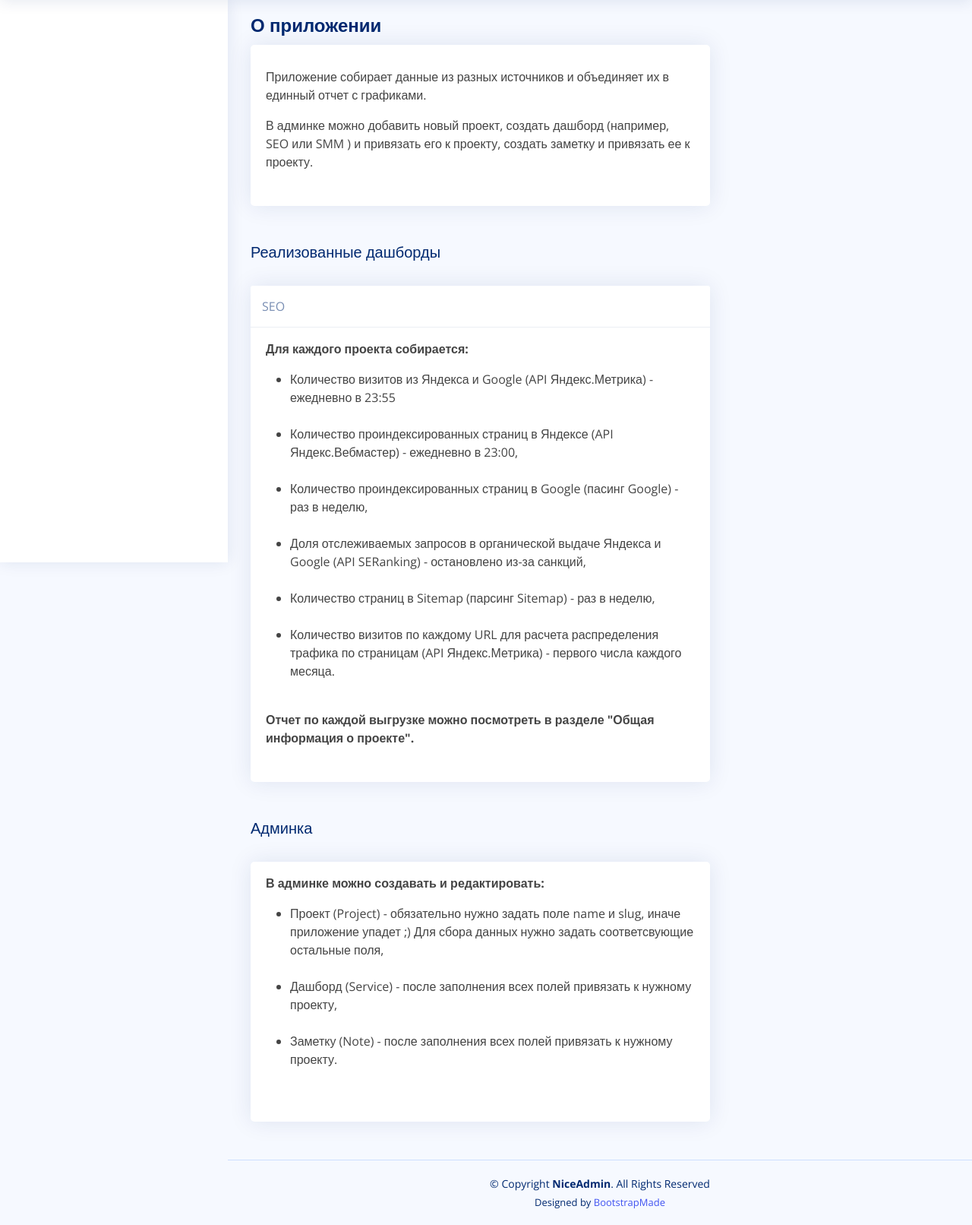
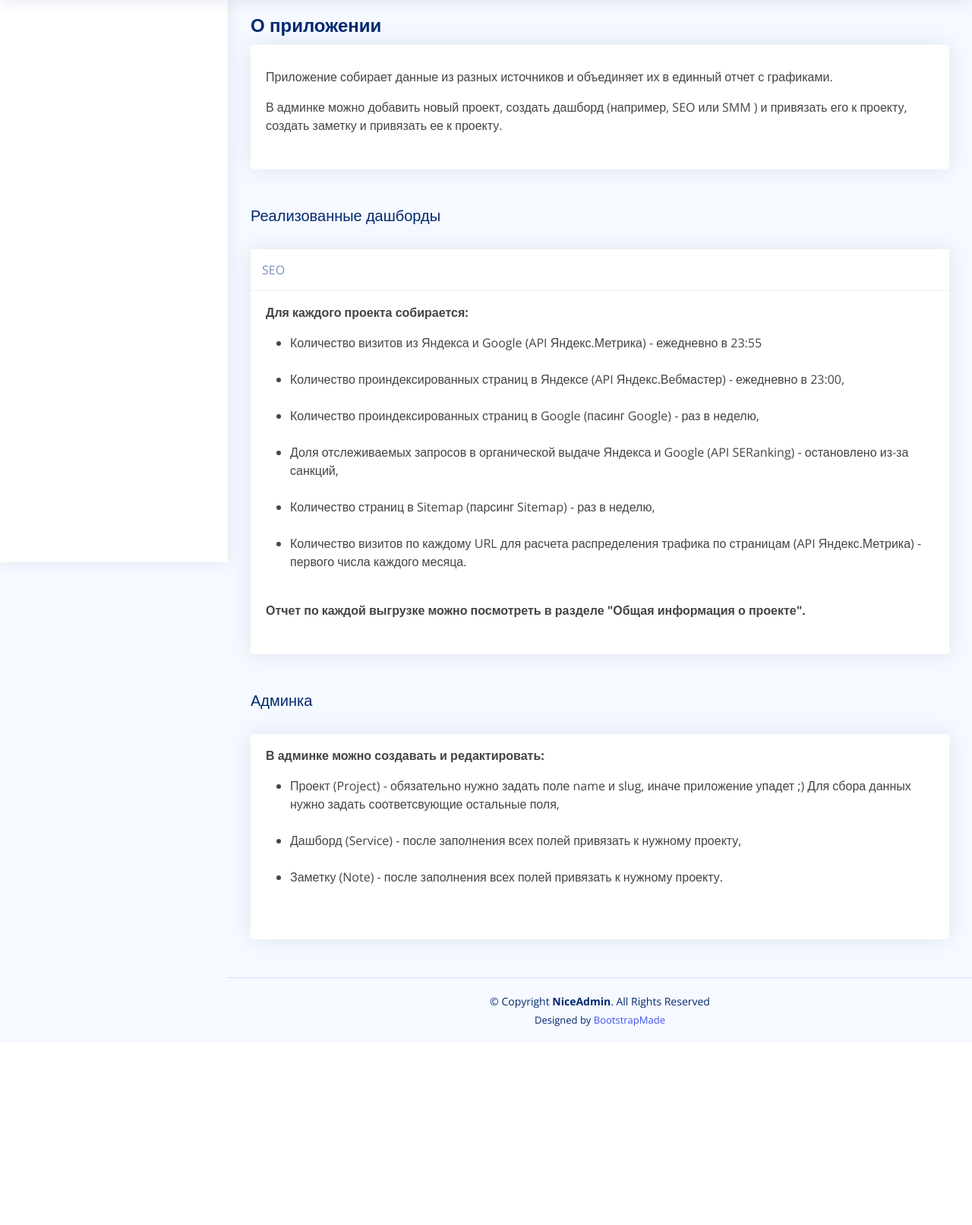
Before and after one commit to AndreyTryastsin879/dashboard, a Flask app: template templates/index.html in a window 1280 px wide. Shown: the part 60-1672 px from the top of the page at 76% size. After the commit the page ends 1411 px from the top, so only its background shows below. Run offline with Flask 3, Linux system fonts and the light colour scheme; the template is opened without the code that fills it, so the values that code supplies are empty; parts of the project's set-up code (start-up, migrations or seed data) failed here and were passed over; some libraries are stand-ins or nearby versions.

Commit message:
change block size on main page full screen

```diff
--- a/templates/index.html
+++ b/templates/index.html
@@ -13,7 +13,7 @@
     </div><!-- End Page Title -->
 
         <div class="row">
-          <div class="col-8">
+          <div class="col-12">
             <div class="card info-card customers-card">
               <div class="card-body">
                 <p style="margin-top:30px">Приложение собирает данные из разных источников и объединяет их
@@ -33,7 +33,7 @@
       </div>
 
       <div class="row">
-          <div class="col-8">
+          <div class="col-12">
             <div class="card info-card customers-card">
               <div class="card-header">SEO</div>
               <div class="card-body">
@@ -60,7 +60,7 @@
         <h5>Админка</h5>
         </div>
         <div class="row">
-          <div class="col-8">
+          <div class="col-12">
             <div class="card info-card customers-card">
               <div class="card-body">
                   <strong><p style="margin-top:16px">В админке можно создавать и редактировать:</p></strong>
```
